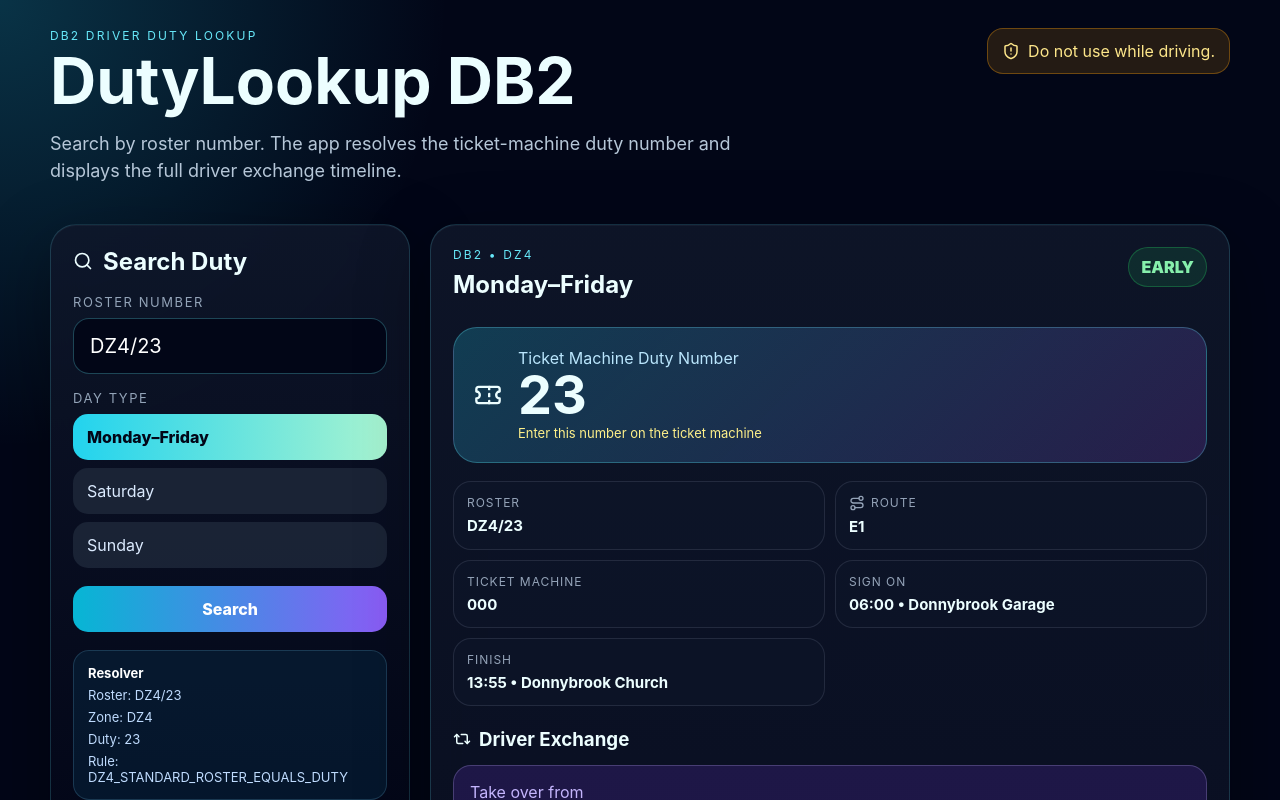
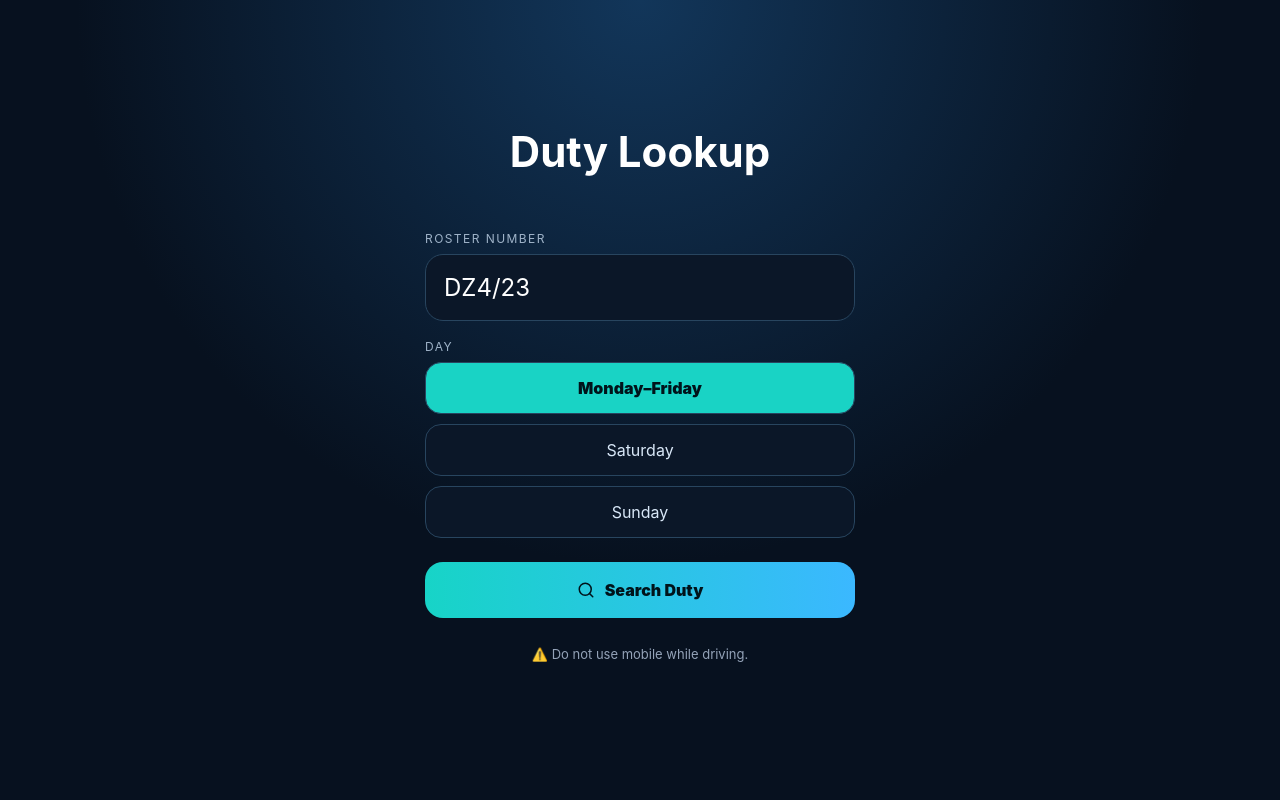
Before and after one commit to salimo20/dutylookup-db2, a React (Vite) app: page / in a window 1280 px wide. Shown: the top 800 px of the page. Built offline with nearby package versions, Linux system fonts and the light colour scheme.

Commit message:
Build two page driver UI

```diff
--- a/src/main.jsx
+++ b/src/main.jsx
@@ -1,8 +1,7 @@
-import React, { useMemo, useState } from 'react';
+import React, { useState } from 'react';
 import { createRoot } from 'react-dom/client';
-import { Search, CalendarDays, Ticket, Route, Clock, MapPin, Repeat2, Coffee, Flag, LogIn, UploadCloud, Database, ShieldAlert } from 'lucide-react';
+import { Search, CalendarDays, Ticket, ArrowLeft, Coffee, Flag, Play } from 'lucide-react';
 import { normalizeRoster, resolveDutyFromRoster } from './lib/rosterResolver.js';
-import { hasSupabaseConfig, supabase } from './lib/supabaseClient.js';
 import { findDemoDuty } from './lib/demoData.js';
 import './styles.css';
 
@@ -12,166 +11,159 @@ const dayLabels = {
   sunday: 'Sunday'
 };
 
-function eventIcon(type) {
-  if (type === 'BREAK_START' || type === 'RESUME') return <Coffee size={18} />;
-  if (type === 'HAND_OVER' || type === 'TAKE_OVER') return <Repeat2 size={18} />;
-  if (type === 'FINISH') return <Flag size={18} />;
-  if (type === 'SIGN_ON' || type === 'START') return <Clock size={18} />;
-  return <MapPin size={18} />;
+function App() {
+  const [page, setPage] = useState('search');
+  const [rosterInput, setRosterInput] = useState('DZ4/23');
+  const [dayType, setDayType] = useState('weekday');
+  const [duty, setDuty] = useState(null);
+
+  function searchDuty() {
+    const roster = normalizeRoster(rosterInput);
+    const resolved = resolveDutyFromRoster(roster);
+    const found = findDemoDuty(roster, dayType);
+
+    setDuty(found || {
+      roster_number: roster,
+      route: 'E1',
+      display_duty_number: resolved.resolvedDutyNumber || '---',
+      shift_type: resolved.shiftHint === 'BOGEY' ? 'BOGEY' : 'EARLY',
+      events: []
+    });
+
+    setPage('card');
   }
 
-function App() {
-  const [rosterInput, setRosterInput] = useState('DZ4/23');
-  const [dayType, setDayType] = useState('weekday');
-  const [duty, setDuty] = useState(findDemoDuty('DZ4/23', 'weekday'));
-  const [status, setStatus] = useState('Demo data loaded. Connect Supabase after running the SQL schema.');
+  if (page === 'search') {
+    return (
+      <main className="screen search-screen">
+        <h1>Duty Lookup</h1>
 
-  const resolver = useMemo(() => resolveDutyFromRoster(rosterInput), [rosterInput]);
-
-  async function searchDuty() {
-    const roster = normalizeRoster(rosterInput);
-    const resolved = resolveDutyFromRoster(roster);
-
-    setStatus(`Searching ${roster} • ${dayLabels[dayType]} • rule ${resolved.rule}`);
-
-    if (hasSupabaseConfig) {
-      const { data, error } = await supabase
-        .from('duty_cards')
-        .select('*')
-        .eq('roster_number', roster)
-        .eq('day_type', dayType)
-        .eq('is_active', true)
-        .maybeSingle();
-
-      if (!error && data) {
-        const { data: events, error: eventsError } = await supabase
-          .from('timeline_events')
-          .select('*')
-          .eq('duty_id', data.duty_id)
-          .order('sequence', { ascending: true });
-
-        if (!eventsError) {
-          setDuty({ ...data, events: events || [] });
-          setStatus('Loaded from Supabase.');
-          return;
-        }
-      }
-    }
-
-    const demo = findDemoDuty(roster, dayType);
-    if (demo) {
-      setDuty(demo);
-      setStatus('Loaded from local demo data.');
-    } else {
-      setDuty(null);
-      setStatus(`No duty found yet. Resolver result: ${resolved.resolvedDutyNumber || 'lookup table required'}`);
-    }
-  }
-
-  return (
-    <main className="app-shell">
-      <section className="hero">
-        <div>
-          <p className="eyebrow">DB2 Driver Duty Lookup</p>
-          <h1>DutyLookup DB2</h1>
-          <p className="subtitle">Search by roster number. The app resolves the ticket-machine duty number and displays the full driver exchange timeline.</p>
-        </div>
-        <div className="warning"><ShieldAlert size={18} /> Do not use while driving.</div>
-      </section>
-
-      <section className="grid">
-        <div className="panel search-panel">
-          <h2><Search size={20} /> Search Duty</h2>
         <label>Roster Number</label>
         <input value={rosterInput} onChange={(e) => setRosterInput(e.target.value)} placeholder="DZ4/23" />
 
-          <label>Day Type</label>
+        <label>Day</label>
         <div className="day-buttons">
           {Object.entries(dayLabels).map(([key, label]) => (
-              <button key={key} className={dayType === key ? 'active' : ''} onClick={() => setDayType(key)}>{label}</button>
+            <button key={key} className={dayType === key ? 'active' : ''} onClick={() => setDayType(key)}>
+              {label}
+            </button>
           ))}
         </div>
 
-          <button className="primary" onClick={searchDuty}>Search</button>
+        <button className="search-button" onClick={searchDuty}>
+          <Search size={18} /> Search Duty
+        </button>
 
-          <div className="resolver-box">
-            <strong>Resolver</strong>
-            <span>Roster: {resolver.roster || '—'}</span>
-            <span>Zone: {resolver.zone || '—'}</span>
-            <span>Duty: {resolver.resolvedDutyNumber || 'table lookup'}</span>
-            <span>Rule: {resolver.rule}</span>
-          </div>
-          <p className="status">{status}</p>
-        </div>
-
-        <DutyCard duty={duty} dayType={dayType} />
-      </section>
-
-      <section className="panel admin-note">
-        <h2><UploadCloud size={20} /> Admin Roadmap</h2>
-        <p>Upload each new Dublin Bus bill as a new duty-book version. Import, verify, then activate. The driver app stays the same when routes or times change.</p>
-        <div className="chips"><span>DZ4 E1/X1</span><span>DZ5 7/7A/7B/47</span><span>L25 standalone</span><span>Future DB1/BG</span></div>
-      </section>
+        <p className="safety">⚠️ Do not use mobile while driving.</p>
       </main>
     );
   }
 
-function DutyCard({ duty, dayType }) {
-  if (!duty) {
-    return <div className="panel duty-card empty"><Database size={36} /><h2>No duty loaded</h2><p>Import the real Excel data or use demo roster DZ4/23.</p></div>;
+  return <DutyCard duty={duty} dayType={dayType} onBack={() => setPage('search')} />;
 }
 
-  const takeovers = (duty.events || []).filter(e => e.event_type === 'TAKE_OVER');
-  const handovers = (duty.events || []).filter(e => e.event_type === 'HAND_OVER');
+function DutyCard({ duty, dayType, onBack }) {
+  const ticket = duty.display_duty_number || duty.duty_number || duty.ticket_machine_number || '---';
+  const today = new Date().toLocaleDateString('en-IE');
 
   return (
-    <div className="panel duty-card">
-      <div className="card-top">
-        <div><p className="eyebrow">{duty.garage} • {duty.zone}</p><h2>{dayLabels[dayType] || duty.day_type}</h2></div>
-        <span className="shift">{duty.shift_type || 'SHIFT'}</span>
+    <main className="screen card-screen">
+      <button className="back-button" onClick={onBack}>
+        <ArrowLeft size={18} /> Back
+      </button>
+
+      <h2>{dayLabels[dayType]}</h2>
+
+      <div className="mini-row">
+        <span><CalendarDays size={16} /> {today}</span>
+        <span><Ticket size={16} /> {ticket}</span>
       </div>
 
-      <div className="duty-number-box">
-        <Ticket size={28} />
-        <div><p>Ticket Machine Duty Number</p><strong>{duty.display_duty_number || duty.duty_number}</strong><span>Enter this number on the ticket machine</span></div>
+      <div className="route-box">
+        <small>Route</small>
+        <strong>{duty.route || '---'}</strong>
       </div>
 
-      <div className="facts">
-        <Fact label="Roster" value={duty.roster_number} />
-        <Fact label="Route" value={duty.route} icon={<Route size={16} />} />
-        <Fact label="Ticket Machine" value={duty.ticket_machine_number || '000'} />
-        <Fact label="Sign On" value={`${duty.sign_on_time || '—'} • ${duty.sign_on_location || ''}`} />
-        <Fact label="Finish" value={`${duty.finish_time || '—'} • ${duty.finish_location || ''}`} />
+      <div className="details-row">
+        <div>
+          <small>Roster</small>
+          <strong>{duty.roster_number}</strong>
+        </div>
+        <div>
+          <small>Shift</small>
+          <strong className={`shift ${String(duty.shift_type || '').toLowerCase()}`}>{duty.shift_type || 'SHIFT'}</strong>
+        </div>
       </div>
 
-      {(takeovers.length || handovers.length) ? (
-        <section className="exchange-section">
-          <h3><Repeat2 size={18} /> Driver Exchange</h3>
-          {takeovers.map((e, idx) => <Exchange key={`t-${idx}`} title="Take over from" duty={e.from_duty_number} time={e.event_time} location={e.location} />)}
-          {handovers.map((e, idx) => <Exchange key={`h-${idx}`} title="Hand over to" duty={e.to_duty_number} time={e.event_time} location={e.location} />)}
-        </section>
-      ) : null}
-
       <section className="timeline">
-        <h3><CalendarDays size={18} /> Timeline</h3>
         {(duty.events || []).map((event, index) => (
-          <div className={`event ${event.event_type?.toLowerCase()}`} key={index}>
-            <div className="event-icon">{eventIcon(event.event_type)}</div>
-            <div className="event-time">{event.event_time}</div>
-            <div className="event-body"><strong>{event.location}</strong><span>{event.event_type?.replaceAll('_', ' ')}</span>{event.notes && <small>{event.notes}</small>}</div>
-          </div>
+          <TimelineItem event={event} key={index} />
         ))}
       </section>
+
+      <p className="safety">⚠️ Do not use mobile while driving.</p>
+    </main>
+  );
+}
+
+function TimelineItem({ event }) {
+  const type = event.event_type || '';
+  const locationClass = getLocationClass(event.location);
+
+  if (type === 'BREAK_START') {
+    return (
+      <div className="timeline-item break">
+        <Coffee size={18} />
+        <div>
+          <strong>{event.event_time} <span className={locationClass}>{event.location}</span></strong>
+          <p>Break</p>
+          {event.notes && <em>{event.notes}</em>}
+        </div>
       </div>
     );
   }
 
-function Fact({ label, value, icon }) {
-  return <div className="fact"><span>{icon}{label}</span><strong>{value || '—'}</strong></div>;
+  if (type === 'RESUME') {
+    return (
+      <div className="timeline-item resume">
+        <Play size={18} />
+        <div>
+          <strong>{event.event_time} <span className={locationClass}>{event.location}</span></strong>
+          <p>Resume</p>
+          {event.notes && <em>{event.notes}</em>}
+        </div>
+      </div>
+    );
   }
 
-function Exchange({ title, duty, time, location }) {
-  return <div className="exchange-card"><span>{title}</span><strong>Duty {duty || '—'}</strong><small>{time || '—'} • {location || '—'}</small></div>;
+  if (type === 'FINISH') {
+    return (
+      <div className="timeline-item finish">
+        <Flag size={18} />
+        <div>
+          <strong>{event.event_time} <span className={locationClass}>{event.location}</span></strong>
+          <p>Finish</p>
+          {event.notes && <em>{event.notes}</em>}
+        </div>
+      </div>
+    );
+  }
+
+  return (
+    <div className="timeline-item">
+      <span className="dot" />
+      <div>
+        <strong>{event.event_time} <span className={locationClass}>{event.location}</span></strong>
+      </div>
+    </div>
+  );
+}
+
+function getLocationClass(location = '') {
+  const value = location.toLowerCase();
+  if (value.includes('northwood')) return 'northwood';
+  if (value.includes('ballywaltrim')) return 'ballywaltrim';
+  return '';
 }
 
 createRoot(document.getElementById('root')).render(<App />);
--- a/src/styles.css
+++ b/src/styles.css
@@ -1,58 +1,249 @@
 :root {
-  font-family: Inter, ui-sans-serif, system-ui, -apple-system, BlinkMacSystemFont, "Segoe UI", sans-serif;
-  color: #ecfeff;
-  background: #020617;
+  font-family: Inter, system-ui, sans-serif;
+  background: #07111f;
+  color: white;
 }
-* { box-sizing: border-box; }
-body { margin: 0; min-height: 100vh; background: radial-gradient(circle at top left, rgba(34,211,238,.22), transparent 28rem), radial-gradient(circle at bottom right, rgba(168,85,247,.18), transparent 30rem), #020617; }
-button, input { font: inherit; }
-.app-shell { width: min(1180px, calc(100% - 28px)); margin: 0 auto; padding: 28px 0 56px; }
-.hero { display: flex; align-items: flex-start; justify-content: space-between; gap: 18px; margin-bottom: 22px; }
-.eyebrow { color: #67e8f9; text-transform: uppercase; letter-spacing: .18em; font-size: 12px; margin: 0 0 8px; }
-h1 { font-size: clamp(34px, 6vw, 64px); margin: 0; line-height: .95; }
-h2 { margin: 0 0 18px; display: flex; align-items: center; gap: 10px; }
-h3 { display: flex; align-items: center; gap: 8px; margin: 22px 0 14px; }
-.subtitle { color: #b6c7d8; max-width: 700px; font-size: 18px; line-height: 1.5; }
-.warning { display: flex; align-items: center; gap: 8px; background: rgba(245,158,11,.14); border: 1px solid rgba(245,158,11,.35); color: #fde68a; padding: 12px 14px; border-radius: 16px; white-space: nowrap; }
-.grid { display: grid; grid-template-columns: 360px 1fr; gap: 20px; align-items: start; }
-.panel { border: 1px solid rgba(103,232,249,.18); background: linear-gradient(180deg, rgba(15,23,42,.88), rgba(2,6,23,.84)); box-shadow: 0 24px 70px rgba(0,0,0,.35), inset 0 1px 0 rgba(255,255,255,.04); backdrop-filter: blur(16px); border-radius: 26px; padding: 22px; }
-.search-panel { position: sticky; top: 16px; }
-label { display: block; color: #93a4b8; margin: 16px 0 8px; font-size: 13px; text-transform: uppercase; letter-spacing: .12em; }
-input { width: 100%; padding: 15px 16px; border-radius: 16px; border: 1px solid rgba(103,232,249,.28); background: rgba(2,6,23,.9); color: #fff; outline: none; font-size: 20px; text-transform: uppercase; }
-input:focus { border-color: #22d3ee; box-shadow: 0 0 0 4px rgba(34,211,238,.12); }
-.day-buttons { display: grid; gap: 8px; }
-.day-buttons button, .primary { border: 0; color: #dbeafe; background: rgba(30,41,59,.8); padding: 13px 14px; border-radius: 15px; cursor: pointer; text-align: left; }
-.day-buttons button.active { color: #020617; background: linear-gradient(90deg, #22d3ee, #a7f3d0); font-weight: 800; }
-.primary { width: 100%; margin-top: 18px; text-align: center; background: linear-gradient(90deg, #06b6d4, #8b5cf6); color: white; font-weight: 800; }
-.resolver-box { margin-top: 18px; border-radius: 16px; padding: 14px; background: rgba(8,47,73,.4); border: 1px solid rgba(125,211,252,.18); display: grid; gap: 6px; color: #bfdbfe; font-size: 13px; }
-.resolver-box strong { color: #fff; }
-.status { color: #94a3b8; line-height: 1.45; }
-.card-top { display: flex; justify-content: space-between; gap: 12px; align-items: start; }
-.shift { padding: 9px 12px; border-radius: 999px; background: rgba(34,197,94,.13); border: 1px solid rgba(34,197,94,.32); color: #86efac; font-weight: 900; }
-.duty-number-box { display: flex; gap: 16px; align-items: center; padding: 20px; border-radius: 24px; background: linear-gradient(135deg, rgba(34,211,238,.22), rgba(168,85,247,.18)); border: 1px solid rgba(103,232,249,.28); margin: 10px 0 18px; }
-.duty-number-box p { margin: 0; color: #bae6fd; }
-.duty-number-box strong { display: block; font-size: 54px; line-height: 1; }
-.duty-number-box span { color: #fef08a; font-size: 13px; }
-.facts { display: grid; grid-template-columns: repeat(2, minmax(0,1fr)); gap: 10px; }
-.fact { border: 1px solid rgba(148,163,184,.16); border-radius: 18px; padding: 13px; background: rgba(15,23,42,.55); }
-.fact span { display: flex; align-items: center; gap: 6px; color: #94a3b8; font-size: 12px; text-transform: uppercase; letter-spacing: .08em; margin-bottom: 5px; }
-.fact strong { font-size: 15px; }
-.exchange-section { margin-top: 18px; }
-.exchange-card { padding: 16px; margin: 10px 0; border-radius: 18px; background: rgba(124,58,237,.18); border: 1px solid rgba(196,181,253,.25); }
-.exchange-card span, .exchange-card small { display: block; color: #c4b5fd; }
-.exchange-card strong { display: block; font-size: 28px; margin: 2px 0; }
-.timeline { margin-top: 18px; }
-.event { display: grid; grid-template-columns: 42px 60px 1fr; gap: 10px; align-items: start; padding: 14px 0; border-bottom: 1px solid rgba(148,163,184,.12); }
-.event-icon { width: 34px; height: 34px; border-radius: 50%; display: grid; place-items: center; background: rgba(34,211,238,.14); color: #67e8f9; }
-.event-time { font-weight: 900; color: #fef3c7; padding-top: 6px; }
-.event-body { display: grid; gap: 2px; }
-.event-body span { color: #93c5fd; font-size: 12px; text-transform: uppercase; letter-spacing: .1em; }
-.event-body small { color: #94a3b8; }
-.break_start .event-icon, .resume .event-icon { background: rgba(245,158,11,.16); color: #fbbf24; }
-.hand_over .event-icon, .take_over .event-icon { background: rgba(168,85,247,.18); color: #d8b4fe; }
-.finish .event-icon { background: rgba(248,113,113,.16); color: #fca5a5; }
-.empty { display: grid; place-items: center; min-height: 380px; text-align: center; color: #94a3b8; }
-.admin-note { margin-top: 20px; }
-.chips { display: flex; flex-wrap: wrap; gap: 10px; }
-.chips span { border: 1px solid rgba(103,232,249,.25); color: #a5f3fc; background: rgba(8,47,73,.25); padding: 8px 10px; border-radius: 999px; }
-@media (max-width: 860px) { .hero, .grid { grid-template-columns: 1fr; display: grid; } .search-panel { position: static; } .warning { white-space: normal; } .facts { grid-template-columns: 1fr; } }
+
+* {
+  box-sizing: border-box;
+}
+
+body {
+  margin: 0;
+  min-height: 100vh;
+  background: radial-gradient(circle at top, #12365a, #07111f 55%);
+}
+
+button, input {
+  font: inherit;
+}
+
+.screen {
+  width: min(430px, calc(100% - 28px));
+  margin: 0 auto;
+  min-height: 100vh;
+  padding: 34px 0;
+}
+
+.search-screen {
+  display: flex;
+  flex-direction: column;
+  justify-content: center;
+}
+
+h1 {
+  text-align: center;
+  font-size: 42px;
+  margin: 0 0 36px;
+}
+
+h2 {
+  text-align: center;
+  margin: 16px 0 18px;
+}
+
+label {
+  margin: 18px 0 8px;
+  color: #9fb3c8;
+  text-transform: uppercase;
+  font-size: 12px;
+  letter-spacing: .12em;
+}
+
+input {
+  width: 100%;
+  border: 1px solid #28455f;
+  background: #0b1728;
+  color: white;
+  border-radius: 18px;
+  padding: 18px;
+  font-size: 24px;
+  text-transform: uppercase;
+  outline: none;
+}
+
+.day-buttons {
+  display: grid;
+  grid-template-columns: 1fr;
+  gap: 10px;
+}
+
+.day-buttons button {
+  border: 1px solid #28455f;
+  background: #0b1728;
+  color: #d8e7f7;
+  padding: 15px;
+  border-radius: 16px;
+  cursor: pointer;
+}
+
+.day-buttons button.active {
+  background: #19d3c5;
+  color: #00131a;
+  font-weight: 900;
+}
+
+.search-button {
+  margin-top: 24px;
+  border: 0;
+  background: linear-gradient(90deg, #17d4c7, #3bb8ff);
+  color: #00131a;
+  font-weight: 900;
+  padding: 18px;
+  border-radius: 18px;
+  display: flex;
+  align-items: center;
+  justify-content: center;
+  gap: 10px;
+}
+
+.safety {
+  text-align: center;
+  color: #94a3b8;
+  font-size: 13px;
+  margin-top: 28px;
+}
+
+.back-button {
+  background: transparent;
+  color: #b8d7f5;
+  border: 0;
+  display: flex;
+  align-items: center;
+  gap: 8px;
+  margin-bottom: 12px;
+}
+
+.card-screen {
+  padding-top: 20px;
+}
+
+.mini-row {
+  display: flex;
+  justify-content: space-between;
+  gap: 12px;
+  margin: 12px 0 20px;
+}
+
+.mini-row span {
+  flex: 1;
+  background: #0b1728;
+  border: 1px solid #24445f;
+  border-radius: 16px;
+  padding: 12px;
+  display: flex;
+  align-items: center;
+  justify-content: center;
+  gap: 6px;
+  font-weight: 800;
+}
+
+.route-box {
+  text-align: center;
+  background: #0b1728;
+  border: 1px solid #28455f;
+  border-radius: 24px;
+  padding: 22px;
+  margin-bottom: 14px;
+}
+
+.route-box small,
+.details-row small {
+  display: block;
+  color: #94a3b8;
+  text-transform: uppercase;
+  letter-spacing: .12em;
+  font-size: 11px;
+  margin-bottom: 6px;
+}
+
+.route-box strong {
+  font-size: 54px;
+  line-height: 1;
+}
+
+.details-row {
+  display: grid;
+  grid-template-columns: 1fr 1fr;
+  gap: 12px;
+  margin-bottom: 18px;
+}
+
+.details-row > div {
+  background: #0b1728;
+  border: 1px solid #28455f;
+  border-radius: 18px;
+  padding: 14px;
+}
+
+.details-row strong {
+  font-size: 18px;
+}
+
+.shift {
+  color: #d8b4fe;
+}
+
+.timeline {
+  background: #0b1728;
+  border: 1px solid #28455f;
+  border-radius: 24px;
+  padding: 10px 18px;
+}
+
+.timeline-item {
+  display: grid;
+  grid-template-columns: 28px 1fr;
+  gap: 12px;
+  padding: 15px 0;
+  border-bottom: 1px solid rgba(148,163,184,.15);
+}
+
+.timeline-item:last-child {
+  border-bottom: 0;
+}
+
+.timeline-item strong {
+  font-size: 17px;
+}
+
+.timeline-item p {
+  margin: 5px 0 0;
+  color: #cbd5e1;
+}
+
+.timeline-item em {
+  display: block;
+  margin-top: 4px;
+  color: #facc15;
+  font-style: normal;
+  font-weight: 800;
+}
+
+.dot {
+  width: 11px;
+  height: 11px;
+  border-radius: 50%;
+  background: #cbd5e1;
+  margin: 7px auto 0;
+}
+
+.break svg {
+  color: #f59e0b;
+}
+
+.resume svg {
+  color: #22c55e;
+}
+
+.finish svg {
+  color: #60a5fa;
+}
+
+.northwood {
+  color: #ff4d4d;
+}
+
+.ballywaltrim {
+  color: #5aa7ff;
+}
```
Also changed, not shown: 1 other file (tests, documents, lock files or other folders). Lines whose indentation alone changed are shown as unchanged.
